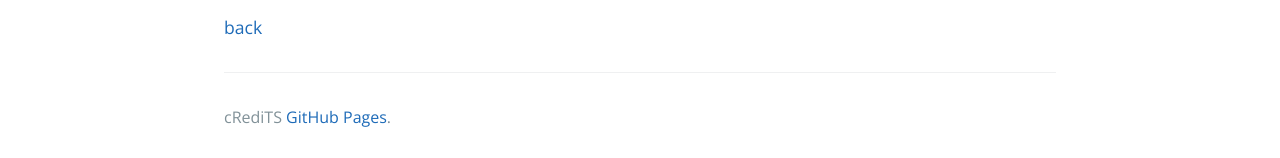
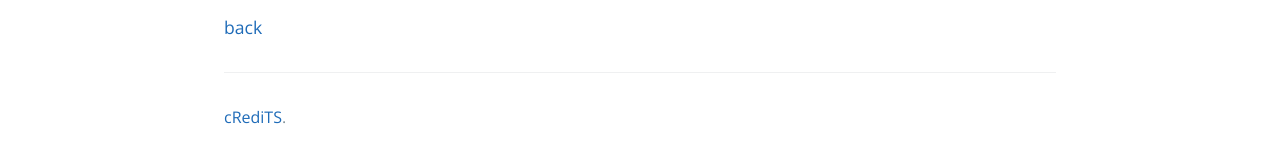
Before and after one commit to vlmeg/vlmeg.github.io, a Jekyll site: the page built from test.md, in a window 1280 px wide. Shown: the part 1213-1371 px from the top of the page. Built offline with Jekyll 4.4.1, drawn with Linux system fonts in a browser that asks for light colours; formulas are drawn with MathJax 3; our own code applies the rules of GitHub Pages for plain Markdown files.

Commit message:
Update default.html

```diff
--- a/_layouts/default.html
+++ b/_layouts/default.html
@@ -21,8 +21,8 @@
       {% endif %}
       {% if site.show_downloads %}
         <a href="{{ }}" class="btn">My CV</a>
-        <a href="mailto:vlmeg@yahoo.gr" class="btn">Send me a mail</a>
       {% endif %}
+      <a href="mailto:vlmeg@yahoo.gr" class="btn">Send me a mail</a>
     </section>
 
     <section class="main-content">
@@ -32,7 +32,7 @@
         {% if site.github.is_project_page %}
           <span class="site-footer-owner"><a href="{{ site.github.repository_url }}">{{ site.github.repository_name }}</a> is maintained by <a href="{{ site.github.owner_url }}">{{ site.github.owner_name }}</a>.</span>
         {% endif %}
-        <span class="site-footer-credits">cRediTS <a href="https://pages.github.com">GitHub Pages</a>.</span>
+        <span class="site-footer-credits"> <a href="https://pages.github.com">cRediTS</a>.</span>
       </footer>
     </section>
 
```
